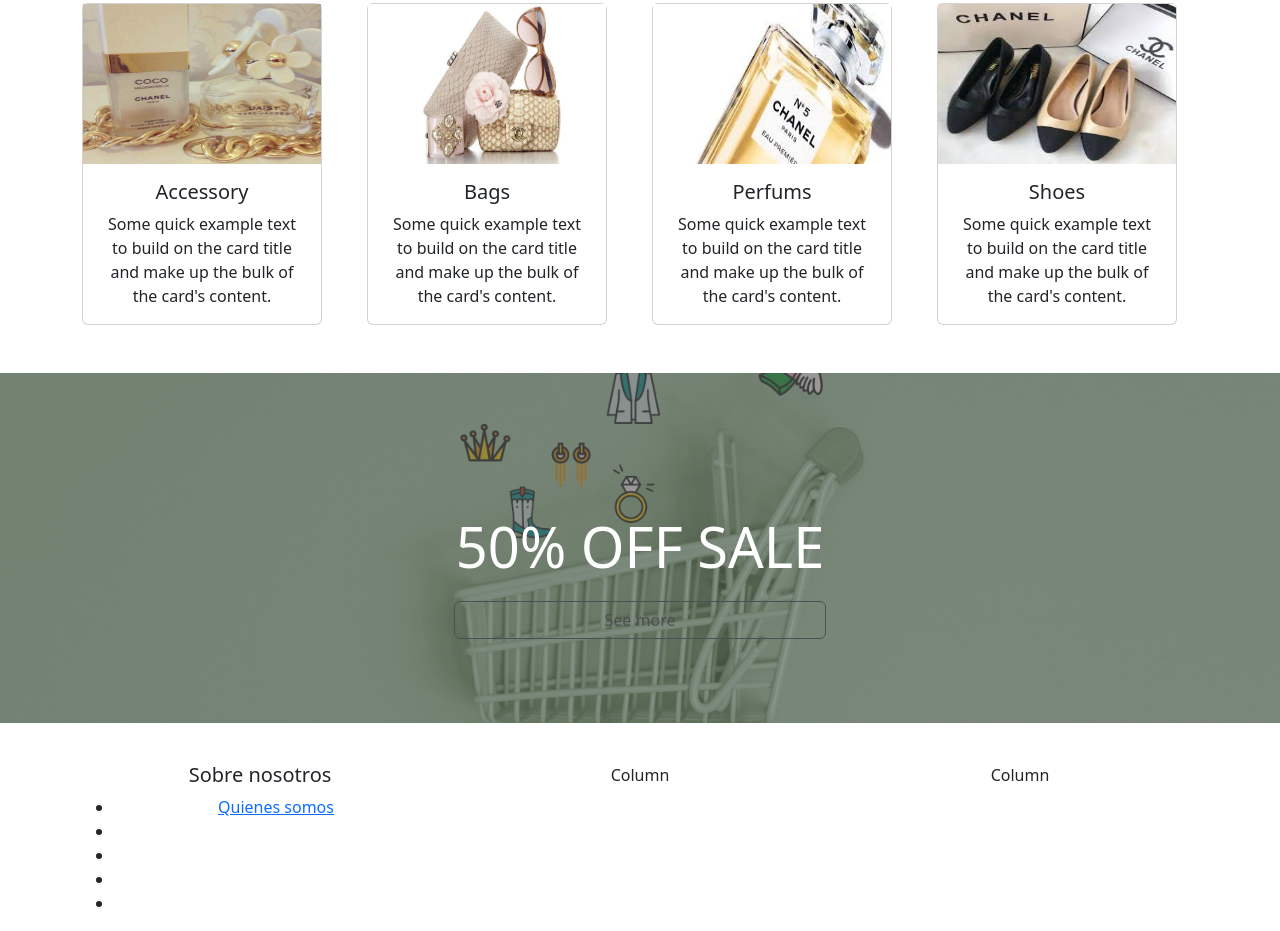
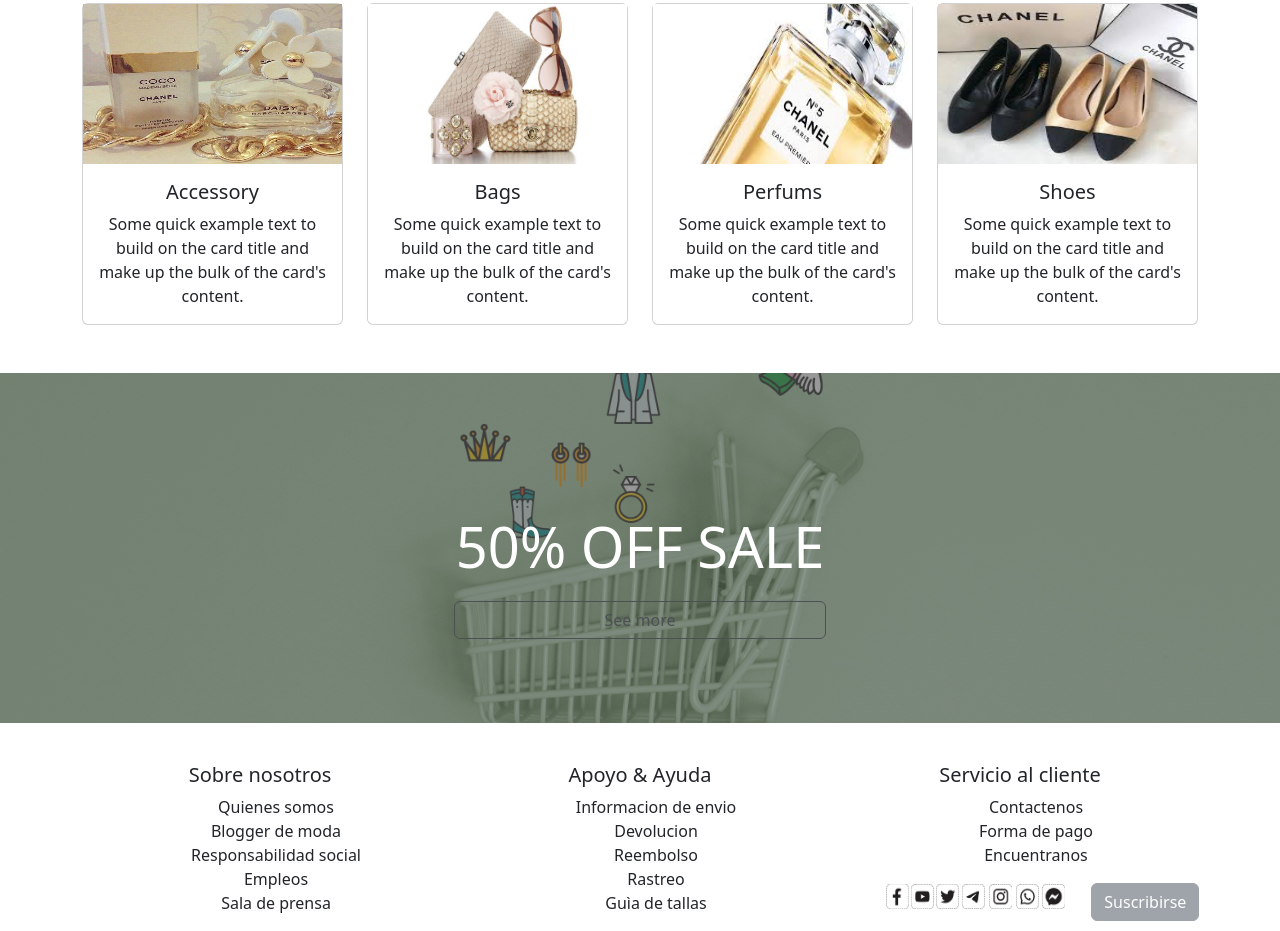
Before and after one commit to Bripalacios/maqquetacion-entrenamiento, a plain HTML site: page index.html in a window 1280 px wide. Shown: the part 1003-1934 px from the top of the page. Drawn offline with nearby package versions, Linux system fonts and the light colour scheme.

Commit message:
se agrega footer

```diff
--- a/index.html
+++ b/index.html
@@ -83,17 +83,17 @@
         <div class="hero-image">
           <div class="container text-center text-white seccion-uno">
           <div class="row">
-           <div class="col display-4">
+           <div class=" col display-4">
              Woman
              <br>
-             <button type="button" class="btn btn-outline-dark col-4">See more</button>
+             <button type="button" class="btn-uno btn btn-outline-dark col-4">See more</button>
 
 
             </div>
              <div class="col display-4">
             Men
             <br>
-            <button type="button" class="btn btn-outline-dark col-4">See more</button>
+            <button type="button" class="btn-uno btn btn-outline-dark col-4">See more</button>
 
               </div>
             </div>
@@ -144,7 +144,7 @@
              <div class="container text-center">
      <div class="row">
       <div class="col-md-3">
-           <div class="card" style="width: 15rem;">
+           <div class="card card-uno" >
   <img class="redimension-uno" src="imagenes/acces.jpg" class="card-img-top" alt="...">
   <div class="card-body">
     <h5 class="card-title">Accessory</h5>
@@ -154,7 +154,7 @@
 </div>
     </div>
     <div class="col-md-3">
-           <div class="card" style="width: 15rem;">
+           <div class="card card-uno" >
   <img class="redimension-uno" src="imagenes/bol.jpg" class="card-img-top" alt="...">
   <div class="card-body">
     <h5 class="card-title">Bags</h5>
@@ -164,7 +164,7 @@
 </div>
     </div>
     <div class="col-md-3">
-          <div class="card" style="width: 15rem;">
+          <div class="card">
   <img class="redimension-uno" src="imagenes/per.jfif" class="card-img-top" alt="...">
   <div class="card-body">
     <h5 class="card-title">Perfums</h5>
@@ -174,7 +174,7 @@
 </div>
     </div>
     <div class="col-md-3">
-           <div class="card" style="width: 15rem;">
+           <div class="card" >
   <img class="redimension-uno" src="imagenes/zap.jfif" class="card-img-top" alt="...">
   <div class="card-body">
     <h5 class="card-title">Shoes</h5>
@@ -207,20 +207,66 @@
       <div class="container text-center">
   <div class="row">
     <div class="col active">
-      <h5>Sobre nosotros</h5>
+      <h5 class="text-center">Sobre nosotros</h5>
       <ul>
-        <li><a href="#">Quienes somos</a></li>
-        <li><a href="#"></a></li>
-        <li><a href="#"></a></li>
-        <li><a href="#"></a></li>
-        <li><a href="#"></a></li>
+        <li class="list-unstyled text-center"><a class="text-dark link-underline-light " href="#">Quienes somos</a></li>
+        <li class="list-unstyled"><a class="text-dark link-underline-light" href="#">Blogger de moda</a></li>
+        <li class="list-unstyled"><a class="text-dark link-underline-light" href="#">Responsabilidad social</a></li>
+        <li class="list-unstyled"><a class="text-dark link-underline-light" href="#">Empleos</a></li>
+        <li class="list-unstyled"><a class="text-dark link-underline-light" href="#">Sala de prensa</a></li>
       </ul>
     </div>
     <div class="col">
-      Column
+      <h5 class="text-center">Apoyo & Ayuda</h5>
+      <ul>
+        <li class="list-unstyled text-center"><a class="text-dark link-underline-light " href="#">Informacion de envio</a></li>
+        <li class="list-unstyled"><a class="text-dark link-underline-light" href="#">Devolucion</a></li>
+        <li class="list-unstyled"><a class="text-dark link-underline-light" href="#">Reembolso</a></li>
+        <li class="list-unstyled"><a class="text-dark link-underline-light" href="#">Rastreo</a></li>
+        <li class="list-unstyled"><a class="text-dark link-underline-light" href="#">Guìa de tallas</a></li>
+      </ul>
     </div>
     <div class="col">
-      Column
+            <h5 class="text-center">Servicio al cliente </h5>
+      <ul>
+        <li class="list-unstyled text-center"><a class="text-dark link-underline-light " href="#">Contactenos</a></li>
+        <li class="list-unstyled"><a class="text-dark link-underline-light" href="#">Forma de pago</a></li>
+        <li class="list-unstyled"><a class="text-dark link-underline-light" href="#">Encuentranos</a></li>
+      </ul>
+      <div class="container text-center">
+  <!-- Stack the columns on mobile by making one full-width and the other half-width -->
+  <div class="row">
+    <div class="col-md-8">
+      <ul class="d-flex justify-content-between">
+        <li class="list-unstyled" ><a href="#">
+          <img class="redimension-dos" src="imagenes/fb.jpg" alt="">
+        </a></li>
+        <li class="list-unstyled"><a href="#"></a>
+        <img class="redimension-dos" src="imagenes/yt.jpg" alt=""></li>
+        <li class="list-unstyled"><a href="#">
+          <img class="redimension-dos" src="imagenes/twiter.jpg" alt=""></li>
+        </a></li>
+        <li class="list-unstyled"><a href="#">
+          <img class="redimension-dos" src="imagenes/cor.jpg" alt=""></li>
+        </a></li>
+        <li class="list-unstyled"><a href="#">
+          <img class="redimension-dos" src="imagenes/instagram.jpg" alt=""></li>
+        </a></li>
+                </a></li>
+        <li class="list-unstyled"><a href="#">
+          <img class="redimension-dos" src="imagenes/ws.jpg" alt=""></li>
+        </a></li>
+                </a></li>
+        <li class="list-unstyled"><a href="#">
+          <img class="redimension-dos" src="imagenes/msn.jpg" alt=""></li>
+        </a></li>
+      </ul>
+    </div>
+    <div class="col-6 col-md-4">
+      <button type="button" class="btn btn-secondary" disabled>Suscribirse</button>
+    </div>
+  </div>
+
     </div>
   </div>
 </div>
--- a/style/style.css
+++ b/style/style.css
@@ -54,3 +54,27 @@
   padding-top: 30px;
   background: white;
 }
+
+.redimension-dos {
+  width: 23px;
+  height: 25px;
+  gap: 5px;
+}
+
+@media screen and (max-width: 480px) {
+  .hero-image {
+    width: 100%;
+    height: 300px;
+  }
+  .seccion-uno {
+    padding-top: 100px;
+  }
+
+  .btn-uno {
+    width: 110px;
+    height: 35px;
+  }
+  .card {
+    width: 100%;
+  }
+}
```
Also changed, not shown: imagenes/cor.jpg (added), imagenes/fb.jpg (added), imagenes/instagram.jpg (added), imagenes/msn.jpg (added), imagenes/twiter.jpg (added), imagenes/ws.jpg (added), imagenes/yt.jpg (added).
